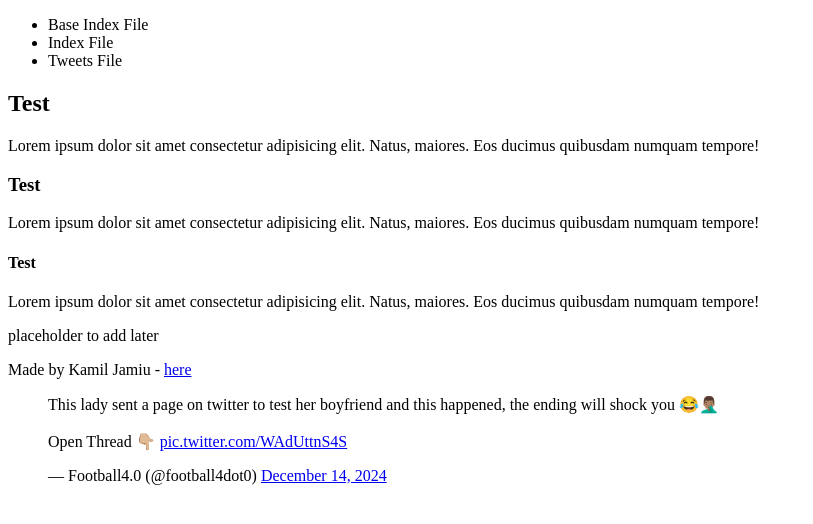
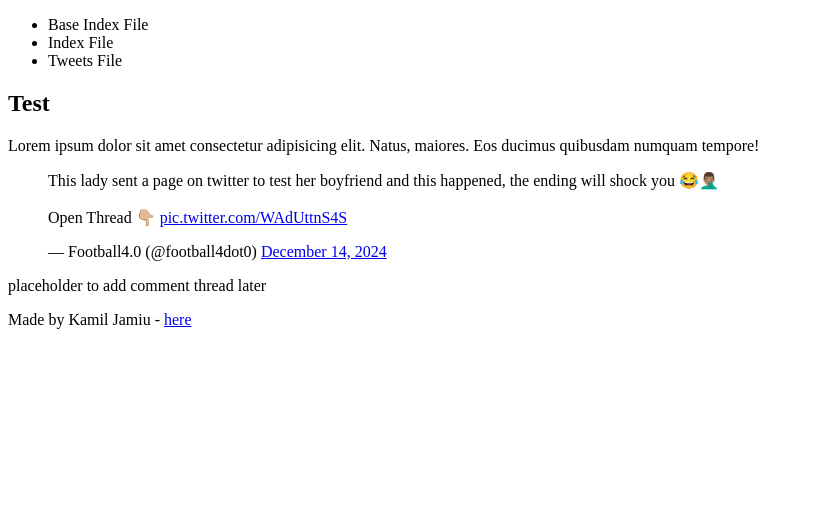
Before and after one commit to j-k0808/My_First_Portfolio, a plain HTML site: page html_basic/tweets.html in a window 1280 px wide. Shown: the whole page, without its empty margins (0-813 px from the left). Drawn offline with Linux system fonts and the light colour scheme.

Commit message:
Edited the footer.

```diff
--- a/html_basic/tweets.html
+++ b/html_basic/tweets.html
@@ -18,20 +18,17 @@
     <article>
       <h2>Test</h2>
       <p>Lorem ipsum dolor sit amet consectetur adipisicing elit. Natus, maiores. Eos ducimus quibusdam numquam tempore!</p>
-      <h3>Test</h3>
-      <p>Lorem ipsum dolor sit amet consectetur adipisicing elit. Natus, maiores. Eos ducimus quibusdam numquam tempore!</p>
-      <h4>Test</h4>
-      <p>Lorem ipsum dolor sit amet consectetur adipisicing elit. Natus, maiores. Eos ducimus quibusdam numquam tempore!</p>
+
+      <blockquote class="twitter-tweet"><p lang="en" dir="ltr">This lady sent a page on twitter to test her boyfriend and this happened, the ending will shock you 😂🤦🏽‍♂<br><br>Open Thread 👇🏼 <a href="https://t.co/WAdUttnS4S">pic.twitter.com/WAdUttnS4S</a></p>&mdash; Football4.0 (@football4dot0) <a href="https://twitter.com/football4dot0/status/1867819218772881795?ref_src=twsrc%5Etfw">December 14, 2024</a></blockquote>
     </article>
 
     <aside>
-      <p>placeholder to add later</p>
+      <p>placeholder to add comment thread later</p>
     </aside>
   </main>
 
-  <footer> Made by Kamil Jamiu - <a href="https://www.google.com" target="_blank">here</a></footer>
+  <footer><p> Made by Kamil Jamiu - <a href="https://www.google.com" target="_blank">here</a></p></footer>
 </body>
 </html>
 
-<blockquote class="twitter-tweet"><p lang="en" dir="ltr">This lady sent a page on twitter to test her boyfriend and this happened, the ending will shock you 😂🤦🏽‍♂<br><br>Open Thread 👇🏼 <a href="https://t.co/WAdUttnS4S">pic.twitter.com/WAdUttnS4S</a></p>&mdash; Football4.0 (@football4dot0) <a href="https://twitter.com/football4dot0/status/1867819218772881795?ref_src=twsrc%5Etfw">December 14, 2024</a></blockquote>
 <script async src="https://platform.twitter.com/widgets.js" charset="utf-8"></script>
```
Also changed, not shown: html_basic/index.html (+2 -6 lines).
